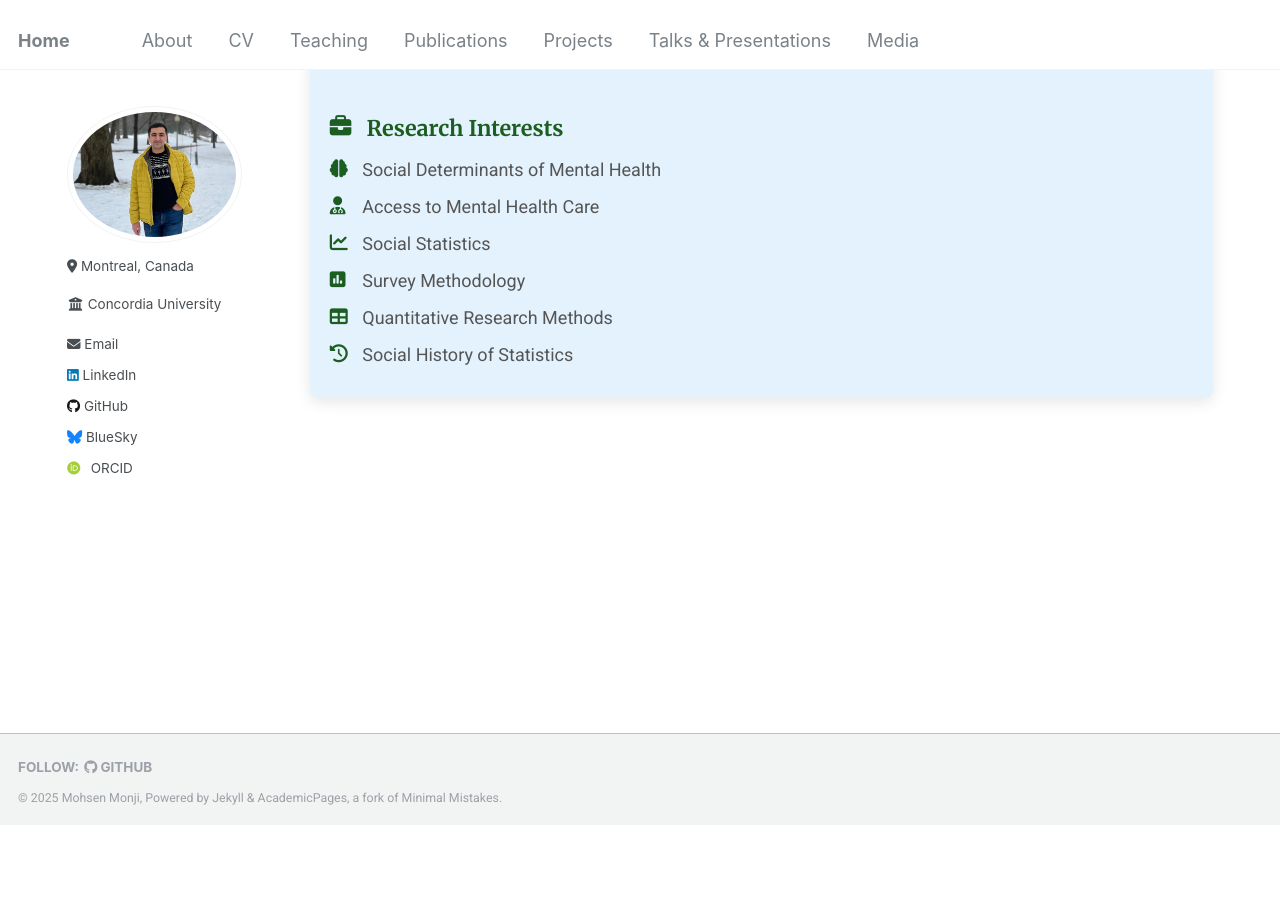
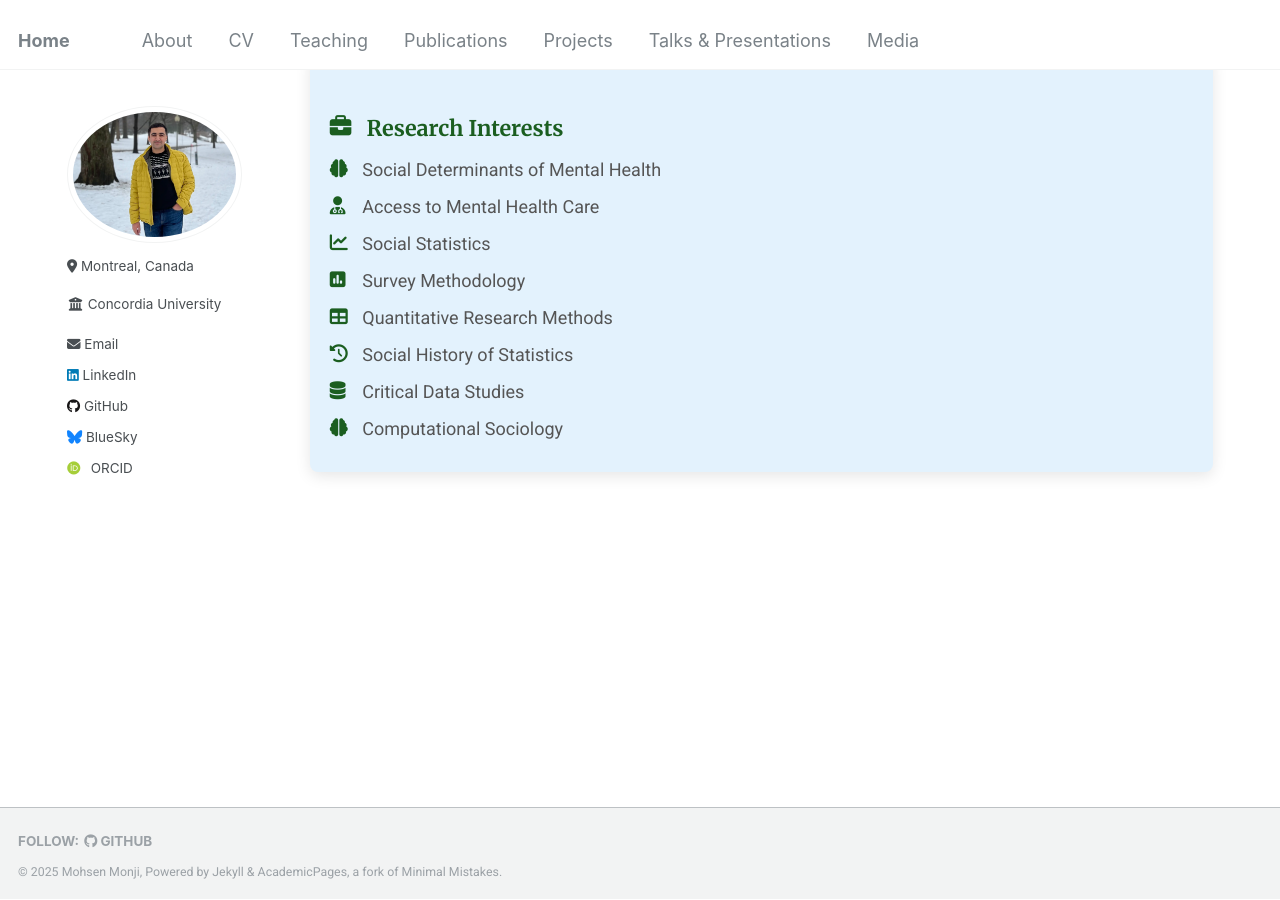
Before and after one commit to Mohsnmonji/mohsnmonji.github.io, a Jekyll site: the page built from about-me.md, in a window 1280 px wide and 900 px high, scrolled down 559 px. Built offline with Jekyll 4.4.1, drawn with Linux system fonts in a browser that asks for light colours; some web fonts are replaced; before the commit the page ends 1385 px from its top, so only the background shows below that.

Commit message:
Update about-me.md

```diff
--- a/about-me.md
+++ b/about-me.md
@@ -121,5 +121,7 @@ author_profile: true
     <li><i class="fas fa-poll icon"></i> Survey Methodology</li>
     <li><i class="fas fa-table icon"></i> Quantitative Research Methods</li>
     <li><i class="fas fa-history icon"></i> Social History of Statistics</li>
+    <li><i class="fas fa-database icon"></i> Critical Data Studies</li>
+    <li><i class="fas fa-brain icon"></i> Computational Sociology</li>
   </ul>
 </div>
```
